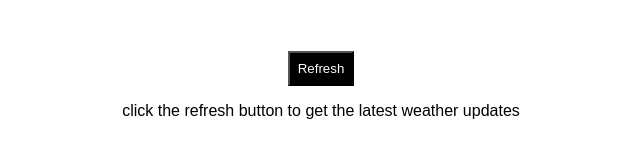
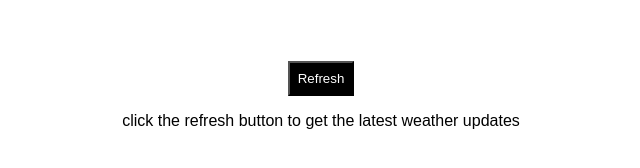
Before and after one commit to jamesTk-max/simple-weather-app, a plain HTML site: page index.html in a window 1280 px wide. Shown: the part 14-182 px from the top of the page, without its empty margins (319-959 px from the left). Drawn offline with Linux system fonts and the light colour scheme.

Commit message:
Update index.html
changed the padding of the container, the size of the icon image and the color of the container.

```diff
--- a/index.html
+++ b/index.html
@@ -25,16 +25,17 @@
             gap: 1rem;
             margin-left: auto;
             margin-right: auto;
+            padding: 10px;
         }
         .container{
-            background: rgba(255, 255, 255, 0.7);
+            background: rgba(255, 255, 255, 0.2);
             backdrop-filter: blur(10px);
             -webkit-backdrop-filter: blur(10px);
             border: 1px solid rgba(255, 255, 255, 0.3);
             border-radius: 15px;
         }
         .container img{
-            width: 25%;
+            width: 35%;
         }
         button{
             background: #000;
```
